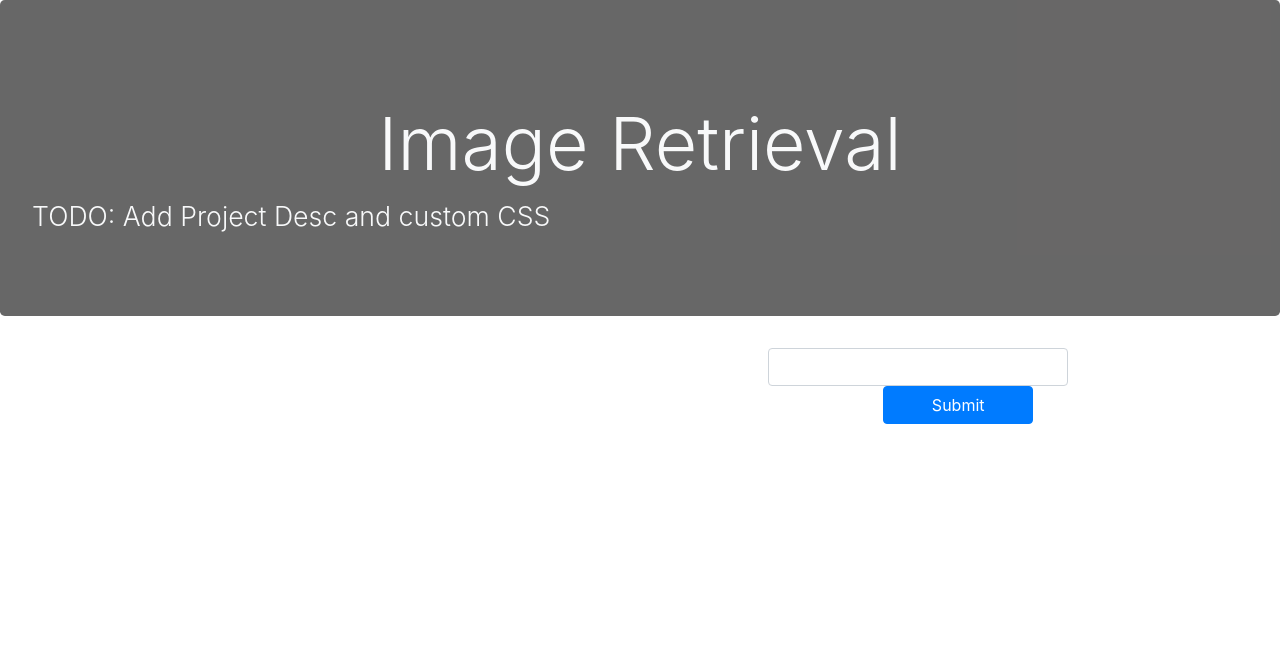
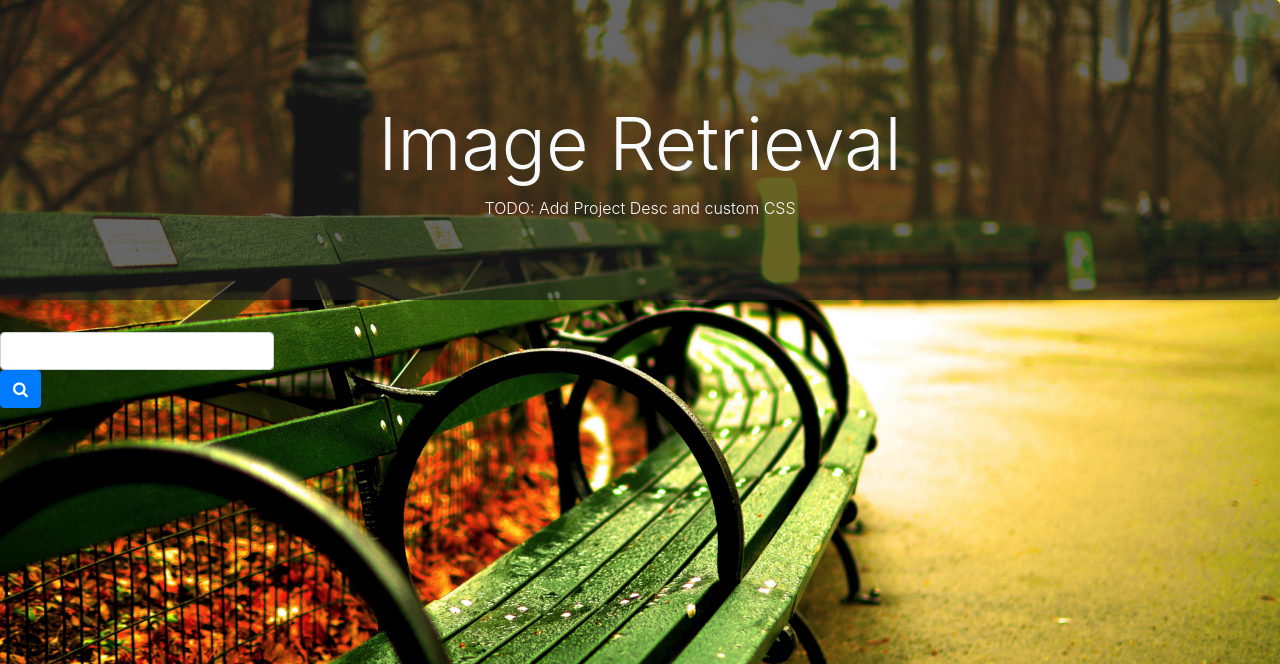
Before and after one commit to RNS2021Grp8/Image-Retrieval, a Django app: page / in a window 1280 px wide. Shown: the top 664 px of the page. Run offline with Django 3.2, Linux system fonts and the light colour scheme; some libraries are stand-ins or nearby versions.

Commit message:
Update CSS

```diff
--- a/deploy/static/css/default.css
+++ b/deploy/static/css/default.css
@@ -11,6 +11,15 @@
 	margin-left: 60%;
 }
 #sub {
-	width: 150px;
+	width: 50px;
 	margin-left: 69%;
 }
+.background {
+    background-image: url("../img/bench.jpg");
+    background-size: 100%;
+    background-repeat: no-repeat;
+}
+.center-align-text {
+    text-align: center;
+    font-size: medium;
+}
--- a/templates/app/index.html
+++ b/templates/app/index.html
@@ -8,16 +8,24 @@
 		>
 			Image Retrieval
 		</h1>
-		<p class="lead center-align-text text-light" style="font-size: 20pt">
+		<p class="lead center-align-text text-light">
 			TODO: Add Project Desc and custom CSS
 		</p>
 	</div>
-	<form method="POST" action="{% url 'app:index' %}" novalidate>
-		{% csrf_token %}
-		<div class="d-flex flex-column">
-			<input type="search" name="query" class="required form-control" id="srch" />
-			<input type="submit" class="btn btn-primary" id="sub" />
-		</div>
-	</form>
+    <div class="col-md-6 col-md-offset-3">
+        <div class="row">
+            <div class="center">
+                <form class="search" method="POST" action="{% url 'app:index' %}" novalidate>
+                    {% csrf_token %}
+                    <div>
+                        <input type="search" name="query" class="required form-control"/>
+                        <button type="submit" class="btn btn-primary">
+                            <i class="fa fa-search"></i>
+                        </button>
+                    </div>
+                </form>
+            </div>
+        </div>
+    </div>
 </body>
 {% endblock %}
--- a/templates/base.html
+++ b/templates/base.html
@@ -8,6 +8,7 @@
 		<!-- Bootstrap -->
 		<link rel="stylesheet" href="{% static 'css/bootstrap.css' %}" />
 		<link rel="stylesheet" href="{% static 'css/default.css' %}" />
+        <link rel="stylesheet" href="https://cdnjs.cloudflare.com/ajax/libs/font-awesome/4.7.0/css/font-awesome.min.css">
 		{% block additional_styles %} {% endblock %}
 		<title>Image Retrieval</title>
 	</head>
```
Also changed, not shown: deploy/static/img/bench.jpg (added).
